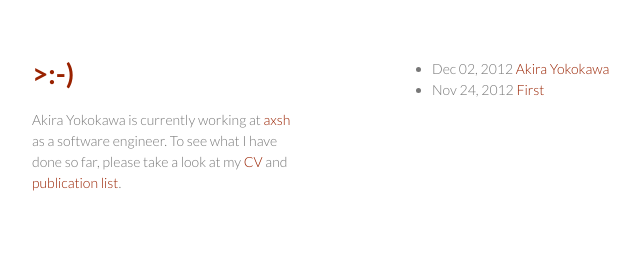
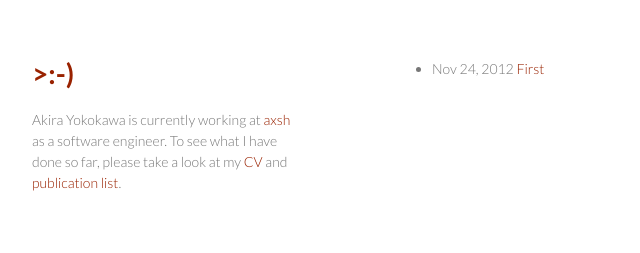
Before and after one commit to akry/akry.github.com, a Jekyll site: the page built from index.html, in a window 1280 px wide. Shown: the top 253 px of the page, without its empty margins (178-818 px from the left). Built offline with Jekyll 4.4.1, drawn with Linux system fonts in a browser that asks for light colours.

```diff
--- a/index.html
+++ b/index.html
@@ -4,7 +4,7 @@
 
 <ul class="posts">
 	{% for post in site.posts limit:20 %}
-	{% if post.title != "CV" and post.title != "Publications" %}
+	{% if post.title != "Akira Yokokawa" and post.title != "Publications" %}
 	<li>
 		<span class="date">{{ post.date | date: "%b %d, %Y" }}</span>
 		<a href="{{ post.url }}">{{ post.title }}</a>
```
